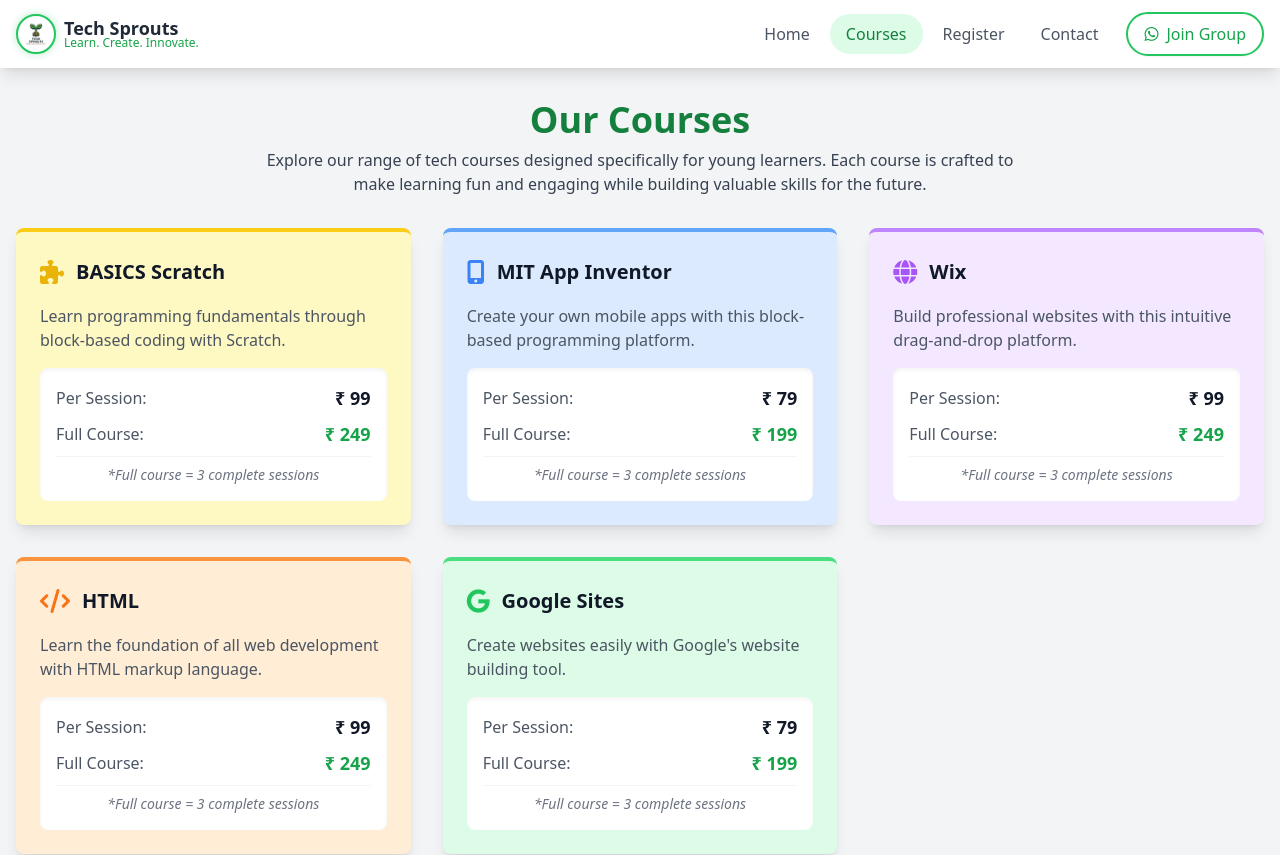
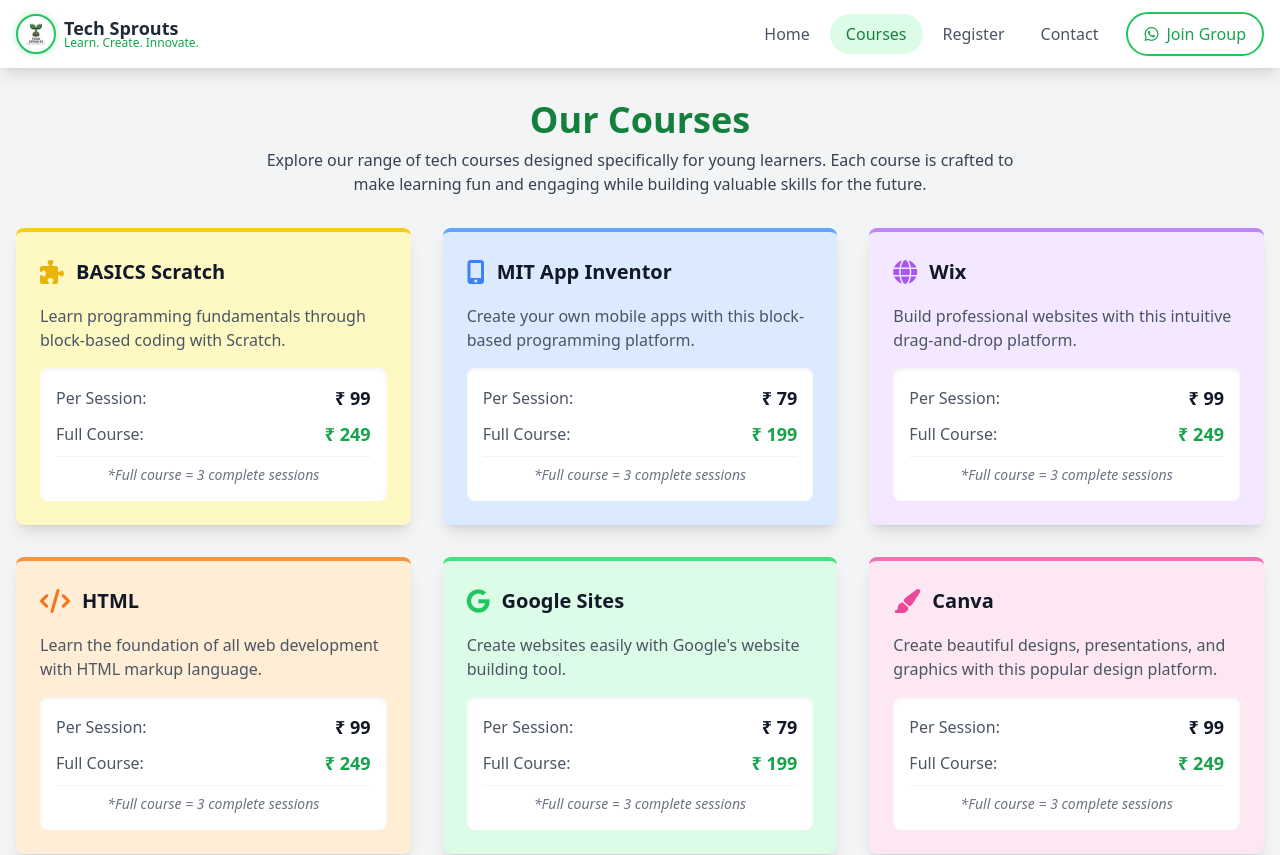
Before and after one commit to Unknown-Geek/Tech-Sprouts, a React (Vite) app: page /courses in a window 1280 px wide. Shown: the top 855 px of the page. Built offline with nearby package versions, Linux system fonts and the light colour scheme.

Commit message:
Added new course Canva

```diff
--- a/src/App.jsx
+++ b/src/App.jsx
@@ -220,6 +220,7 @@
                   <li>Wix</li>
                   <li>HTML</li>
                   <li>Google Sites</li>
+                  <li>Canva</li>
                 </ul>
               </div>
               <div>
--- a/src/Courses.jsx
+++ b/src/Courses.jsx
@@ -51,6 +51,16 @@
       bgColor: "bg-green-100",
       borderColor: "border-green-400",
       iconClass: "fab fa-google text-green-500",
+    },
+    {
+      name: "Canva",
+      perSession: "₹ 99",
+      fullCourse: "₹ 249",
+      description:
+        "Create beautiful designs, presentations, and graphics with this popular design platform.",
+      bgColor: "bg-pink-100",
+      borderColor: "border-pink-400",
+      iconClass: "fas fa-paint-brush text-pink-500",
     },
   ];
 
--- a/src/Payment.jsx
+++ b/src/Payment.jsx
@@ -30,6 +30,10 @@
       "Google Sites": {
         "Per Session": "pl_QRJJcSBctlurg9", // 79 rupees
         "Full Course": "pl_QRJPh4EYEXRdYu", // 199 rupees
+      },
+      Canva: {
+        "Per Session": "pl_QRJ9E0i7MAVHio", // 99 rupees
+        "Full Course": "pl_QRJFa1EL2YJ1DC", // 249 rupees
       },
     };
 
--- a/src/Register.jsx
+++ b/src/Register.jsx
@@ -53,6 +53,13 @@
       fullCourse: "₹ 199",
       perSessionValueRaw: 79,
       fullCourseValueRaw: 199,
+    },
+    {
+      name: "Canva",
+      perSession: "₹ 99",
+      fullCourse: "₹ 249",
+      perSessionValueRaw: 99,
+      fullCourseValueRaw: 249,
     },
   ];
 
```
